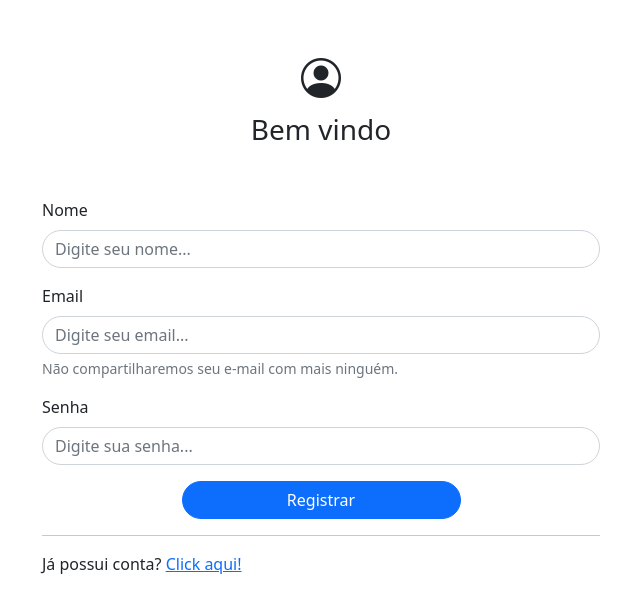
After one commit to AyslanMont/Esteticando, a Flask app: page /register in a window 1280 px wide. The commit adds this page. Shown: the top 613 px of the page, without its empty margins (319-959 px from the left). Run offline with Flask 3, Linux system fonts and the light colour scheme.

Commit message:
HTML de Login e Register

```diff
--- a/app.py
+++ b/app.py
@@ -3,5 +3,13 @@ from flask import Flask, render_template
 app = Flask(__name__)
 
 @app.route('/')
+def index():
+    return render_template("login.html")
+
+@app.route('/login')
 def login():
     return render_template("login.html")
+
+@app.route('/register')
+def register():
+    return render_template("register.html")
--- a/templates/base.html
+++ b/templates/base.html
@@ -7,6 +7,7 @@
     <title>Esteticando</title>
     <link href="https://cdn.jsdelivr.net/npm/bootstrap@5.0.2/dist/css/bootstrap.min.css" rel="stylesheet"
         integrity="sha384-EVSTQN3/azprG1Anm3QDgpJLIm9Nao0Yz1ztcQTwFspd3yD65VohhpuuCOmLASjC" crossorigin="anonymous">
+    <link rel="stylesheet" href="https://cdn.jsdelivr.net/npm/bootstrap-icons@1.11.3/font/bootstrap-icons.min.css">
 
 </head>
 
--- /dev/null
+++ b/templates/register.html
@@ -0,0 +1,34 @@
+{% extends "base.html" %}
+
+{% block content %}
+
+<div class="text-center mt-5">
+    <i class="bi bi-person-circle fs-1"></i>
+    <p class="fs-3">Bem vindo</p>
+</div>
+
+<div class="container mt-5">
+    <form class="w-50 mx-auto" method="POST">
+        <div class="mb-3">
+            <label for="registernome" class="form-label">Nome</label>
+            <input type="text" class="form-control rounded-pill" id="registernome" aria-describedby="emailHelp"
+                name="nome" required placeholder="Digite seu nome...">
+        </div>
+        <div class="mb-3">
+            <label for="registeremail" class="form-label">Email</label>
+            <input type="email" class="form-control rounded-pill" id="registeremail" aria-describedby="emailHelp"
+                name="email" required placeholder="Digite seu email...">
+            <div id="emailHelp" class="form-text">Não compartilharemos seu e-mail com mais ninguém.</div>
+        </div>
+        <div class="mb-3">
+            <label for="registersenha" class="form-label">Senha</label>
+            <input type="password" class="form-control rounded-pill" id="registersenha" name="password" required
+                placeholder="Digite sua senha...">
+        </div>
+        <button type="submit" class="btn btn-primary w-50 mx-auto d-block rounded-pill">Registrar</button>
+        <hr>
+        <p>Já possui conta? <a class="link-opacity-100" href="{{ url_for('login') }}">Click aqui!</a></p>
+    </form>
+</div>
+
+{% endblock %}
```
Also changed, not shown: templates/login.html (+23 -0 lines).
